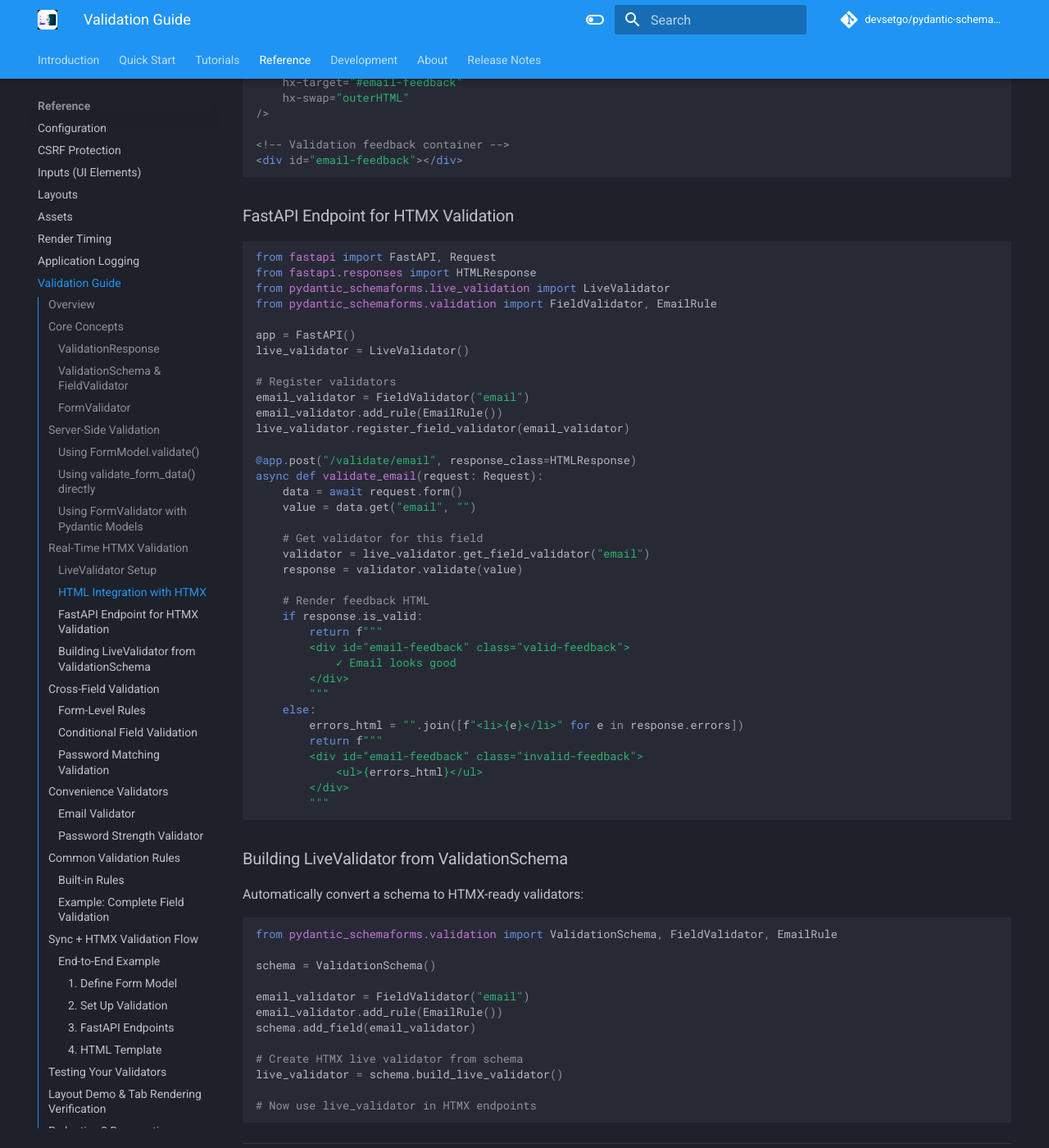
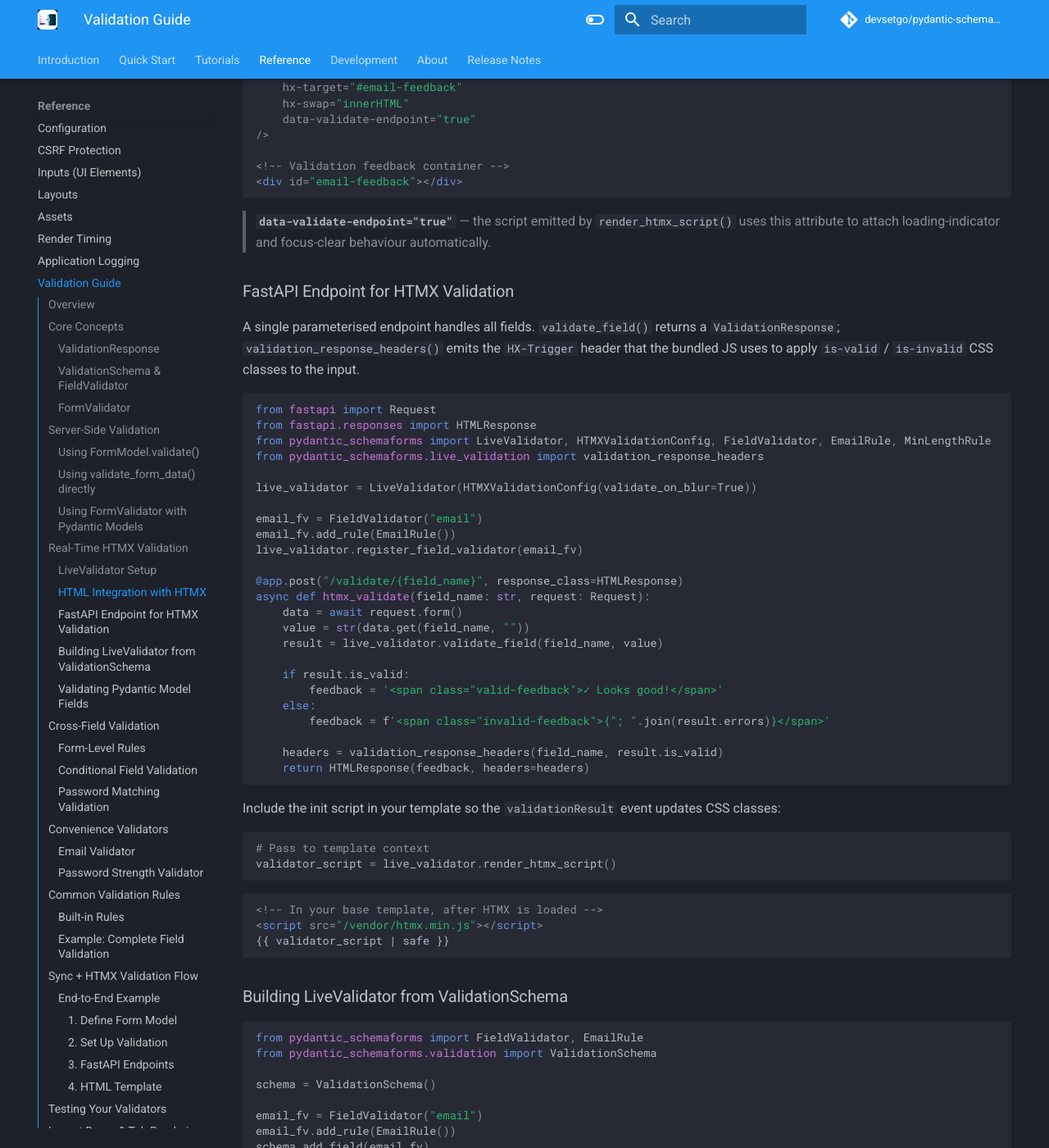
Before and after one commit to devsetgo/pydantic-schemaforms, an MkDocs documentation site: the page built from docs/validation_guide.md, in a window 1280 px wide and 1400 px high, scrolled down 4733 px. Shown: the whole window at 82% size. Built offline with MkDocs 1.6.1 and Material for MkDocs 9.7.7, drawn with Linux system fonts in a browser that asks for light colours; comment, search, counter and statistics services are not loaded; the version menu is left out; some of the changed text lies outside the part shown.

Commit message:
docs: update validation guide and changelog for 26.2.3
Fix incorrect LengthRule references (split into MinLengthRule/MaxLengthRule),
rewrite LiveValidator FastAPI endpoint examples to use validate_field() and
validation_response_headers(), fix hx-swap outerHTML→innerHTML throughout,
add multi-trigger and register_model_validator documentation. Add 26.2.3
entry to CHANGELOG.md covering the two LiveValidator bug fixes and new
live-validation example.

Co-Authored-By: Claude Sonnet 4.6 <noreply@anthropic.com>

````diff
--- a/docs/validation_guide.md
+++ b/docs/validation_guide.md
@@ -188,42 +188,42 @@ is_valid, errors = form_validator.validate_pydantic_model(
 
 ### LiveValidator Setup
 
-Use `LiveValidator` for server-side validation triggered via HTMX on blur/change events:
+Use `LiveValidator` for server-side validation triggered via HTMX on blur/input/change events:
 
 ```python
-from pydantic_schemaforms.live_validation import LiveValidator, HTMXValidationConfig
-from pydantic_schemaforms.validation import FieldValidator, EmailRule
+from pydantic_schemaforms import LiveValidator, HTMXValidationConfig, FieldValidator, EmailRule, MinLengthRule
 
-# Configure HTMX behavior
+# Configure HTMX behavior — any combination of triggers may be enabled.
+# When multiple are True, the generated hx-trigger combines them:
+#   validate_on_blur=True + validate_on_change=True  →  hx-trigger="blur, change"
 config = HTMXValidationConfig(
     validate_on_blur=True,           # Validate when field loses focus
-    validate_on_input=False,         # Don't validate on every keystroke
-    validate_on_change=True,         # Validate when value changes
-    debounce_ms=300,                 # Wait 300ms before validation request
-    show_success_indicators=True,    # Visual feedback on valid input
-    show_warnings=True,              # Display warnings
-    show_suggestions=True,           # Show helpful hints
-    success_class="is-valid",        # Bootstrap/custom CSS classes
+    validate_on_input=False,         # Validate on every keystroke (with debounce)
+    validate_on_change=True,         # Validate on value change (select, checkbox)
+    debounce_ms=300,                 # Debounce delay for validate_on_input
+    show_success_indicators=True,    # Apply success_class on valid input
+    success_class="is-valid",        # Bootstrap / custom CSS classes
     error_class="is-invalid",
     warning_class="has-warning",
-    loading_class="is-validating"
+    loading_class="is-validating",
 )
 
 live_validator = LiveValidator(config)
 
 # Register field validators
-email_validator = FieldValidator("email")
-email_validator.add_rule(EmailRule())
-live_validator.register_field_validator(email_validator)
+email_fv = FieldValidator("email")
+email_fv.add_rule(EmailRule())
+live_validator.register_field_validator(email_fv)
 
-password_validator = FieldValidator("password")
-password_validator.add_rule(LengthRule(min=8))
-live_validator.register_field_validator(password_validator)
+password_fv = FieldValidator("password")
+password_fv.add_rule(MinLengthRule(8))
+live_validator.register_field_validator(password_fv)
 ```
 
 ### HTML Integration with HTMX
 
-In your template, set up HTMX triggers for real-time validation:
+Use `hx-swap="innerHTML"` so HTMX replaces only the *content* of the feedback container,
+keeping the element's `id` stable for future swaps:
 
 ```html
 <!-- Form field with HTMX validation -->
@@ -234,73 +234,104 @@ In your template, set up HTMX triggers for real-time validation:
     class="form-control"
     placeholder="you@example.com"
     hx-post="/validate/email"
-    hx-trigger="blur, change delay:300ms"
+    hx-trigger="blur, change"
     hx-target="#email-feedback"
-    hx-swap="outerHTML"
+    hx-swap="innerHTML"
+    data-validate-endpoint="true"
 />
 
 <!-- Validation feedback container -->
 <div id="email-feedback"></div>
 ```
 
+> **`data-validate-endpoint="true"`** — the script emitted by `render_htmx_script()` uses
+> this attribute to attach loading-indicator and focus-clear behaviour automatically.
+
 ### FastAPI Endpoint for HTMX Validation
 
+A single parameterised endpoint handles all fields. `validate_field()` returns a
+`ValidationResponse`; `validation_response_headers()` emits the `HX-Trigger` header that
+the bundled JS uses to apply `is-valid` / `is-invalid` CSS classes to the input.
+
 ```python
-from fastapi import FastAPI, Request
+from fastapi import Request
 from fastapi.responses import HTMLResponse
-from pydantic_schemaforms.live_validation import LiveValidator
-from pydantic_schemaforms.validation import FieldValidator, EmailRule
+from pydantic_schemaforms import LiveValidator, HTMXValidationConfig, FieldValidator, EmailRule, MinLengthRule
+from pydantic_schemaforms.live_validation import validation_response_headers
 
-app = FastAPI()
-live_validator = LiveValidator()
+live_validator = LiveValidator(HTMXValidationConfig(validate_on_blur=True))
 
-# Register validators
-email_validator = FieldValidator("email")
-email_validator.add_rule(EmailRule())
-live_validator.register_field_validator(email_validator)
+email_fv = FieldValidator("email")
+email_fv.add_rule(EmailRule())
+live_validator.register_field_validator(email_fv)
 
-@app.post("/validate/email", response_class=HTMLResponse)
-async def validate_email(request: Request):
+@app.post("/validate/{field_name}", response_class=HTMLResponse)
+async def htmx_validate(field_name: str, request: Request):
     data = await request.form()
-    value = data.get("email", "")
+    value = str(data.get(field_name, ""))
+    result = live_validator.validate_field(field_name, value)
 
-    # Get validator for this field
-    validator = live_validator.get_field_validator("email")
-    response = validator.validate(value)
+    if result.is_valid:
+        feedback = '<span class="valid-feedback">✓ Looks good!</span>'
+    else:
+        feedback = f'<span class="invalid-feedback">{"; ".join(result.errors)}</span>'
 
-    # Render feedback HTML
-    if response.is_valid:
-        return f"""
-        <div id="email-feedback" class="valid-feedback">
-            ✓ Email looks good
-        </div>
-        """
-    else:
-        errors_html = "".join([f"<li>{e}</li>" for e in response.errors])
-        return f"""
-        <div id="email-feedback" class="invalid-feedback">
-            <ul>{errors_html}</ul>
-        </div>
-        """
+    headers = validation_response_headers(field_name, result.is_valid)
+    return HTMLResponse(feedback, headers=headers)
+```
+
+Include the init script in your template so the `validationResult` event updates CSS classes:
+
+```python
+# Pass to template context
+validator_script = live_validator.render_htmx_script()
+```
+
+```html
+<!-- In your base template, after HTMX is loaded -->
+<script src="/vendor/htmx.min.js"></script>
+{{ validator_script | safe }}
 ```
 
 ### Building LiveValidator from ValidationSchema
 
-Automatically convert a schema to HTMX-ready validators:
-
 ```python
-from pydantic_schemaforms.validation import ValidationSchema, FieldValidator, EmailRule
+from pydantic_schemaforms import FieldValidator, EmailRule
+from pydantic_schemaforms.validation import ValidationSchema
 
 schema = ValidationSchema()
 
-email_validator = FieldValidator("email")
-email_validator.add_rule(EmailRule())
-schema.add_field(email_validator)
+email_fv = FieldValidator("email")
+email_fv.add_rule(EmailRule())
+schema.add_field(email_fv)
 
-# Create HTMX live validator from schema
+# Converts the schema to a ready-to-use LiveValidator
 live_validator = schema.build_live_validator()
+```
 
-# Now use live_validator in HTMX endpoints
+### Validating Pydantic Model Fields
+
+`register_model_validator()` registers a validator for every field in a Pydantic model.
+Each field is validated in isolation using `validate_assignment`, so valid fields are never
+marked invalid just because other required fields are absent:
+
+```python
+from pydantic import BaseModel
+from pydantic_schemaforms import LiveValidator
+
+class ProfileModel(BaseModel):
+    name: str
+    age: int
+
+live_validator = LiveValidator()
+live_validator.register_model_validator(ProfileModel)
+
+# Only the age field's own constraints are checked — name being absent is irrelevant
+result = live_validator.validate_field("age", "not-a-number")
+# result.is_valid == False, result.errors == ["Input should be a valid integer..."]
+
+result = live_validator.validate_field("age", 25)
+# result.is_valid == True
 ```
 
 ---
@@ -445,7 +476,8 @@ The validation system includes pre-built rules for common patterns:
 | Rule | Purpose | Example |
 |------|---------|---------|
 | `RequiredRule()` | Field must have a value | Required name field |
-| `LengthRule(min, max)` | String length constraints | 3–20 char username |
+| `MinLengthRule(n)` | Minimum string length | Username ≥ 3 chars |
+| `MaxLengthRule(n)` | Maximum string length | Username ≤ 20 chars |
 | `EmailRule()` | Valid email format | Email field |
 | `PhoneRule()` | Valid phone number | Phone field |
 | `NumericRangeRule(min, max)` | Numeric value range | Age 0–150 |
@@ -456,22 +488,19 @@ The validation system includes pre-built rules for common patterns:
 ### Example: Complete Field Validation
 
 ```python
-from pydantic_schemaforms.validation import (
-    FieldValidator,
-    EmailRule,
-    LengthRule,
-    NumericRangeRule
-)
+from pydantic_schemaforms import FieldValidator, EmailRule, MinLengthRule, MaxLengthRule
+from pydantic_schemaforms.validation import RequiredRule, NumericRangeRule, FormValidator
 
 # Email field validator
 email_validator = FieldValidator("email")
 email_validator.add_rule(RequiredRule("Email is required"))
 email_validator.add_rule(EmailRule())
 
-# Username field validator
+# Username field validator (fluent API: .min_length() / .max_length())
 username_validator = FieldValidator("username")
 username_validator.add_rule(RequiredRule("Username is required"))
-username_validator.add_rule(LengthRule(min=3, max=20, message="3–20 characters"))
+username_validator.add_rule(MinLengthRule(3, message="Minimum 3 characters"))
+username_validator.add_rule(MaxLengthRule(20, message="Maximum 20 characters"))
 
 # Age field validator
 age_validator = FieldValidator("age")
@@ -480,7 +509,7 @@ age_validator.add_rule(NumericRangeRule(min=13, max=150, message="Must be 13+"))
 # Use in form validator
 form_validator = FormValidator()
 form_validator.field("email").add_rule(EmailRule())
-form_validator.field("username").add_rule(LengthRule(min=3, max=20))
+form_validator.field("username").add_rule(MinLengthRule(3)).add_rule(MaxLengthRule(20))
 form_validator.field("age").add_rule(NumericRangeRule(min=13, max=150))
 ```
 
@@ -537,28 +566,17 @@ class RegistrationForm(FormModel):
 #### 2. Set Up Validation
 
 ```python
-from pydantic_schemaforms.validation import (
-    FormValidator,
-    FieldValidator,
-    EmailRule,
-    LengthRule,
-    NumericRangeRule
-)
+from pydantic_schemaforms import FieldValidator, EmailRule, MinLengthRule, MaxLengthRule, LiveValidator
+from pydantic_schemaforms.validation import FormValidator, NumericRangeRule
 
 # Create form validator with all rules
 form_validator = FormValidator()
 
 # Field validators
-form_validator.field("username").add_rule(
-    LengthRule(min=3, max=20, message="3–20 characters")
-)
+form_validator.field("username").add_rule(MinLengthRule(3, message="3–20 characters")).add_rule(MaxLengthRule(20))
 form_validator.field("email").add_rule(EmailRule())
-form_validator.field("password").add_rule(
-    LengthRule(min=8, message="Minimum 8 characters")
-)
-form_validator.field("age").add_rule(
-    NumericRangeRule(min=13, max=150, message="Must be 13+")
-)
+form_validator.field("password").add_rule(MinLengthRule(8, message="Minimum 8 characters"))
+form_validator.field("age").add_rule(NumericRangeRule(min=13, max=150, message="Must be 13+"))
 
 # Cross-field rules
 def validate_passwords_match(data):
@@ -602,41 +620,21 @@ async def handle_registration(request: Request):
     else:
         return await result.render_with_errors_async()
 
-# HTMX validation endpoints
-@app.post("/validate/username")
-async def validate_username(request: Request):
+# HTMX validation — one parameterised endpoint handles every field
+@app.post("/validate/{field_name}", response_class=HTMLResponse)
+async def htmx_validate(field_name: str, request: Request):
+    from pydantic_schemaforms.live_validation import validation_response_headers
     data = await request.form()
-    value = data.get("username", "")
+    value = str(data.get(field_name, ""))
+    result = live_validator.validate_field(field_name, value)
 
-    validator = form_validator.field("username")
-    response = validator.validate(value)
+    if result.is_valid:
+        feedback = '<span class="valid-feedback">✓ Looks good!</span>'
+    else:
+        feedback = f'<span class="invalid-feedback">{"; ".join(result.errors)}</span>'
 
-    if response.is_valid:
-        return HTMLResponse(
-            f'<div class="valid-feedback">✓ Available</div>'
-        )
-    else:
-        errors = "".join([f"<li>{e}</li>" for e in response.errors])
-        return HTMLResponse(
-            f'<div class="invalid-feedback"><ul>{errors}</ul></div>'
-        )
-
-@app.post("/validate/email")
-async def validate_email(request: Request):
-    data = await request.form()
-    value = data.get("email", "")
-
-    response = form_validator.field("email").validate(value)
-
-    if response.is_valid:
-        return HTMLResponse(
-            f'<div class="valid-feedback">✓ Valid email</div>'
-        )
-    else:
-        errors = "".join([f"<li>{e}</li>" for e in response.errors])
-        return HTMLResponse(
-            f'<div class="invalid-feedback"><ul>{errors}</ul></div>'
-        )
+    headers = validation_response_headers(field_name, result.is_valid)
+    return HTMLResponse(feedback, headers=headers)
 ```
 
 #### 4. HTML Template
@@ -655,7 +653,7 @@ async def validate_email(request: Request):
             hx-post="/validate/username"
             hx-trigger="blur, change delay:300ms"
             hx-target="#username-feedback"
-            hx-swap="outerHTML"
+            hx-swap="innerHTML"
         />
         <div id="username-feedback"></div>
     </div>
@@ -672,7 +670,7 @@ async def validate_email(request: Request):
             hx-post="/validate/email"
             hx-trigger="blur, change delay:300ms"
             hx-target="#email-feedback"
-            hx-swap="outerHTML"
+            hx-swap="innerHTML"
         />
         <div id="email-feedback"></div>
     </div>
````
Also changed, not shown: CHANGELOG.md (+26 -0 lines).
